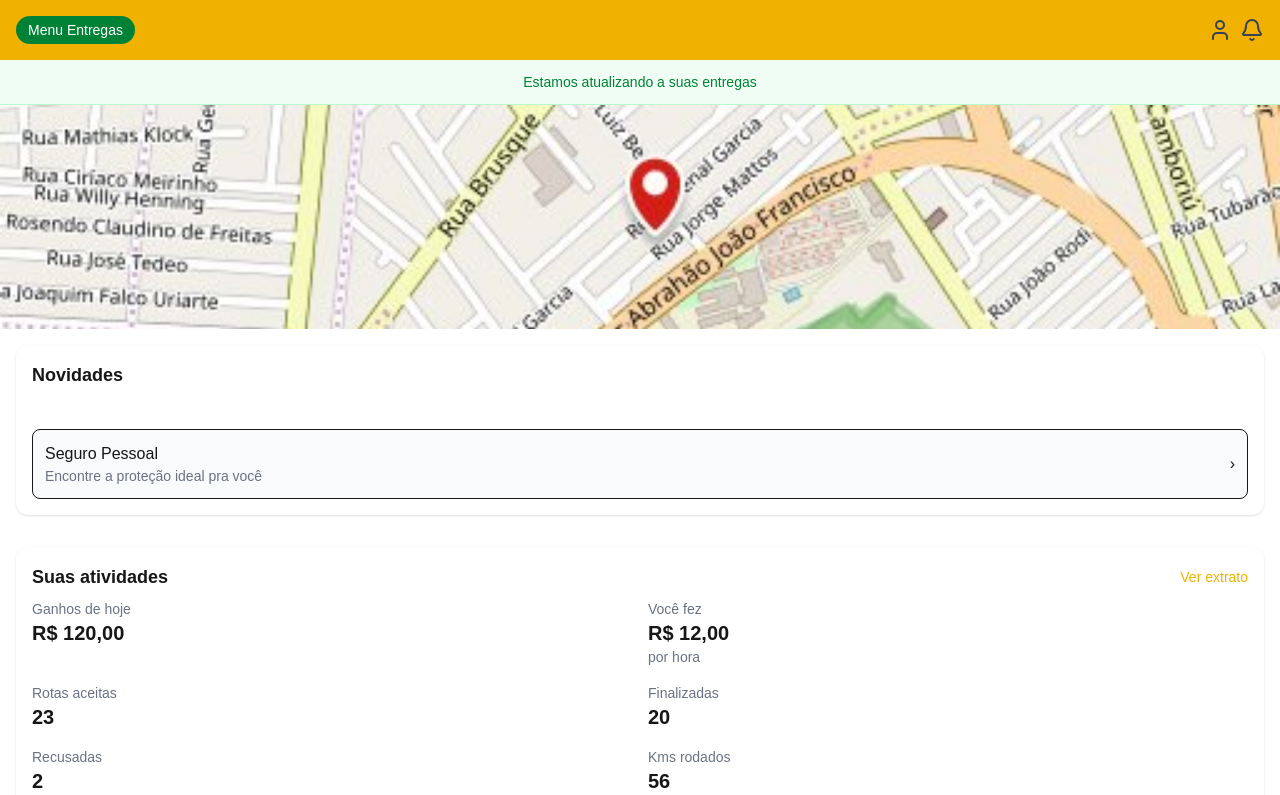
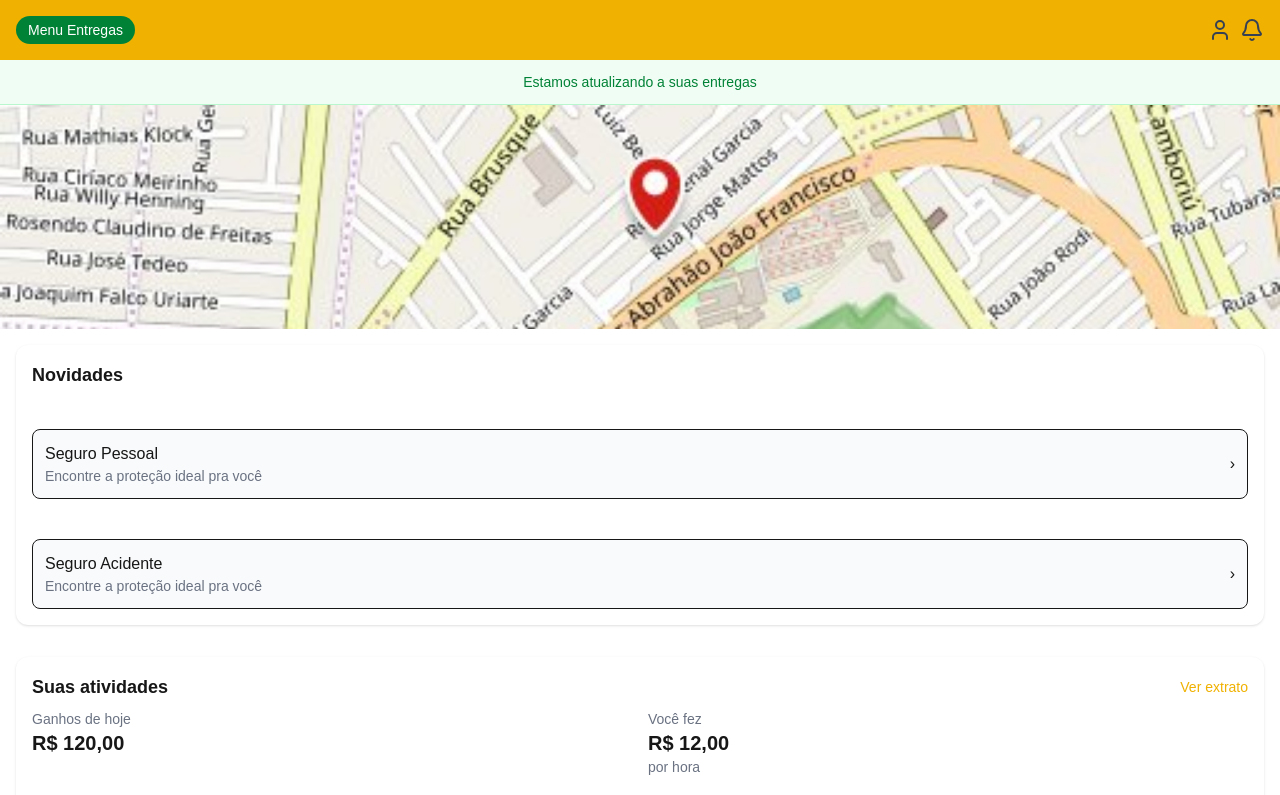
Before and after one commit to Gabriel-dev10/maricafood-next, a Next.js app: page /PaginaEntregador in a window 1280 px wide. Shown: the top 795 px of the page. Built offline with nearby package versions, Linux system fonts and the light colour scheme.

Commit message:
atualização-11

```diff
--- a/src/app/PaginaEntregador/page.tsx
+++ b/src/app/PaginaEntregador/page.tsx
@@ -42,6 +42,14 @@ export default function PaginaEntregador() {
           </div>
           <div className="text-yellow-500text-xl">›</div>
         </div>
+        <div className="flex items-center justify-between bg-gray-50 p-3 rounded-lg border mt-10">
+          <div>
+            <div className="font-medium">Seguro Acidente</div>
+            <div className="text-sm text-gray-500">Encontre a proteção ideal pra você</div>
+          </div>
+          <div className="text-yellow-500text-xl">›</div>
+        </div>
+
       </div>
 
       <div className="bg-white m-4 p-4 rounded-xl shadow">
```
